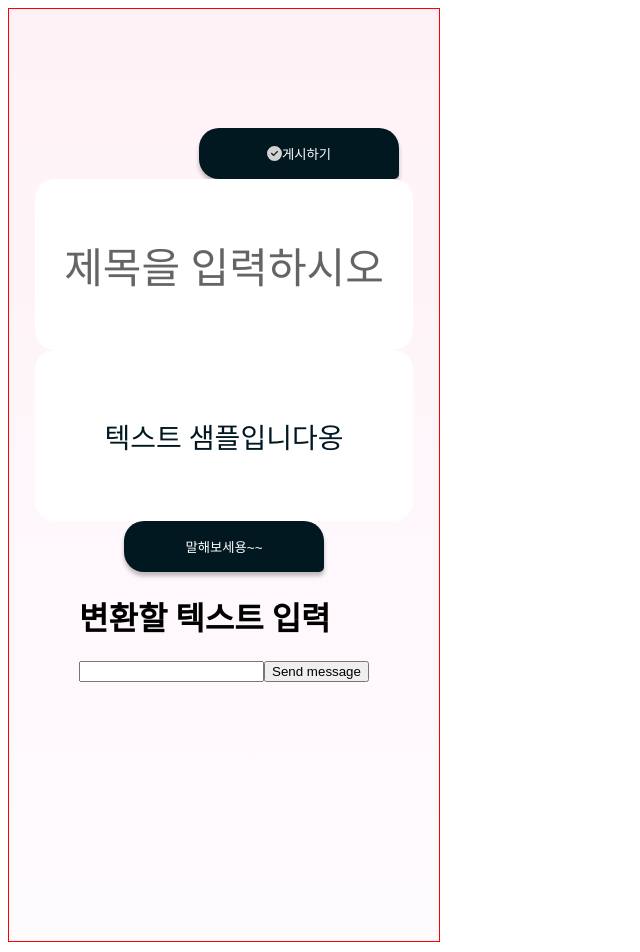
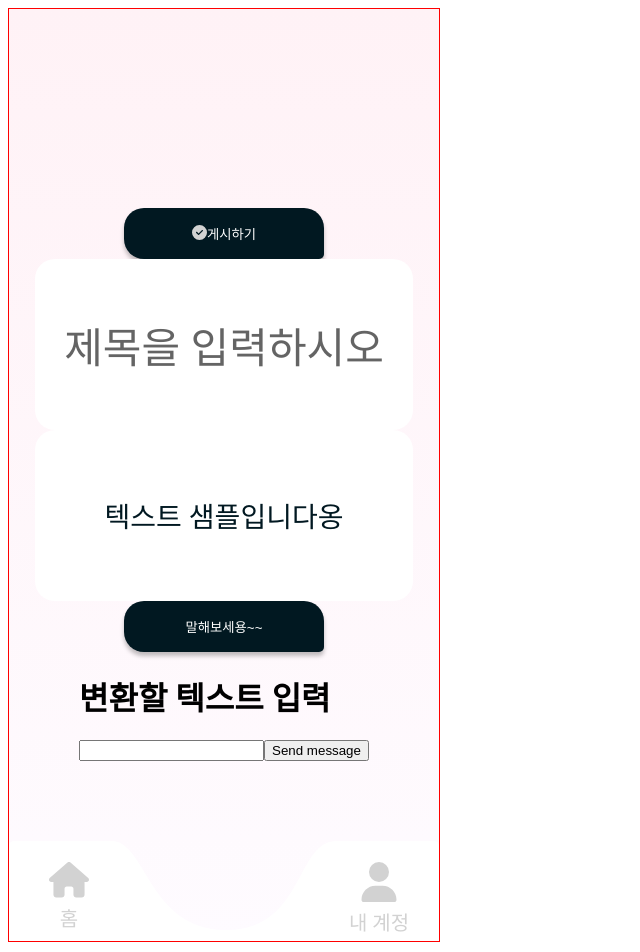
Before and after one commit to yunssup/MalMalMal_FE, a React (Vite) app: page /writesns in a window 1280 px wide. Shown: the top 952 px of the page, without its empty margins (0-640 px from the left). Built offline with nearby package versions, Linux system fonts and the light colour scheme; a small style sheet from the web is missing.

Commit message:
footer writesns에 적용해봄

```diff
--- a/src/Router.jsx
+++ b/src/Router.jsx
@@ -10,7 +10,6 @@ import Writesns from "./component/Writesns";
 import Readedit from "./component/Readedit";
 import Writeedit from "./component/Writeedit";
 import { FadeContainer } from "./component/Styled"; // styles.js에서 export한 FadeContainer를 import합니다.
-import Footer from "./base/Footer";
 
 export default function AppRouter() {
   return (
@@ -47,9 +46,6 @@ export default function AppRouter() {
         <Route path="/writeedit">
           <Writeedit />
         </Route>
-        <Route path="/footer">
-          <Footer />
-        </Route>
       </Switch>
     </Router>
   );
--- a/src/base/Footer.jsx
+++ b/src/base/Footer.jsx
@@ -6,6 +6,8 @@ import { faHome, faUser } from "@fortawesome/free-solid-svg-icons";
 const FooterContainer = styled.footer`
   text-align: center;
   position: relative;
+  max-width: 100%;
+  max-height: 100px;
 `;
 
 const Image = styled.img`
@@ -51,6 +53,12 @@ const RightEmojiButton = styled(EmojiButton)`
   transform: none;
 `;
 
+const StyledFontAwesomeIcon = styled(FontAwesomeIcon)`
+  width: 3em;
+  height: 3em;
+  margin-top: 30px;
+`;
+
 const Footer = () => {
   const handleEmojiClick = (emoji) => {
     console.log("버튼");
@@ -60,11 +68,11 @@ const Footer = () => {
     <FooterContainer>
       <Image src="풋바하얀색배경.jpg" alt="로고 이미지" />
       <LeftEmojiButton onClick={() => handleEmojiClick("홈으로갈거야")}>
-        <FontAwesomeIcon icon={faHome} size="3x" />
+        <StyledFontAwesomeIcon icon={faHome} />
         <span>홈</span>
       </LeftEmojiButton>
       <RightEmojiButton onClick={() => handleEmojiClick("마이페이지로 갈거야")}>
-        <FontAwesomeIcon icon={faUser} size="3x" />
+        <StyledFontAwesomeIcon icon={faUser} />
         <span>내 계정</span>
       </RightEmojiButton>
     </FooterContainer>
--- a/src/component/Writesns.jsx
+++ b/src/component/Writesns.jsx
@@ -2,6 +2,7 @@ import React, { useState } from "react";
 import styled from "styled-components";
 import { FontAwesomeIcon } from "@fortawesome/react-fontawesome";
 import { faCheckCircle } from "@fortawesome/free-solid-svg-icons";
+import Footer from "../base/Footer";
 
 const Container = styled.div`
   background: linear-gradient(180deg, #fff2f6 0%, #fefbff 100%);
@@ -10,6 +11,14 @@ const Container = styled.div`
   align-items: center;
   width: 430px;
   height: 932px;
+`;
+
+const ContentWrapper = styled.div`
+  flex: 1; /* 내용 영역이 컨테이너의 남은 공간을 차지하도록 설정 */
+  display: flex;
+  flex-direction: column;
+  justify-content: center;
+  align-items: center;
 `;
 
 const WhiteBox = styled.div`
@@ -62,7 +71,6 @@ const PostButton = styled.button`
   border: none;
   cursor: pointer;
   margin-top: 119px;
-  margin-left: 150px;
 `;
 
 const VoiceButton = styled.button`
@@ -77,19 +85,23 @@ const VoiceButton = styled.button`
   cursor: pointer;
 `;
 
-export default function Hello({ showAge }) {
-  const handlePost = () => {
-    console.log("게시 버튼이 클릭되었습니다.");
-  };
-
 const StyledFontAwesomeIcon = styled(FontAwesomeIcon)`
   width: 15px;
   height: 15px;
   color: #d2d2d2;
 `;
 
+const StyledFooter = styled(Footer)`
+  margin-top: 10px;
+`;
+
+export default function Hello({ showAge }) {
   const [speechResult, setSpeechResult] = useState("");
   const [inputText, setInputText] = useState("");
+
+  const handlePost = () => {
+    console.log("게시 버튼이 클릭되었습니다.");
+  };
 
   const handleVoice = () => {
     console.log("말하기 버튼이 클릭되었습니다.");
@@ -110,17 +122,17 @@ export default function Hello({ showAge }) {
 
     recognition.start();
   };
+
   return (
     <Container>
+      <ContentWrapper>
         <PostButton onClick={handlePost}>
-        {" "}
           <StyledFontAwesomeIcon icon={faCheckCircle} />
           게시하기
         </PostButton>
         <WhiteBox>제목을 입력하시오</WhiteBox>
         <WhiteBox1>{speechResult || "텍스트 샘플입니다옹"}</WhiteBox1>
         <VoiceButton onClick={handleVoice}>말해보세용~~</VoiceButton>
-
         <form action="" method="post">
           <h1>변환할 텍스트 입력</h1>
           {/* Django에서 사용하는 CSRF 토큰을 직접 생성하여 넣어주세요 */}
@@ -137,6 +149,8 @@ export default function Hello({ showAge }) {
           />
           <input type="submit" value="Send message" />
         </form>
+      </ContentWrapper>
+      <Footer />
     </Container>
   );
 }
```
Lines whose indentation alone changed are shown as unchanged.
